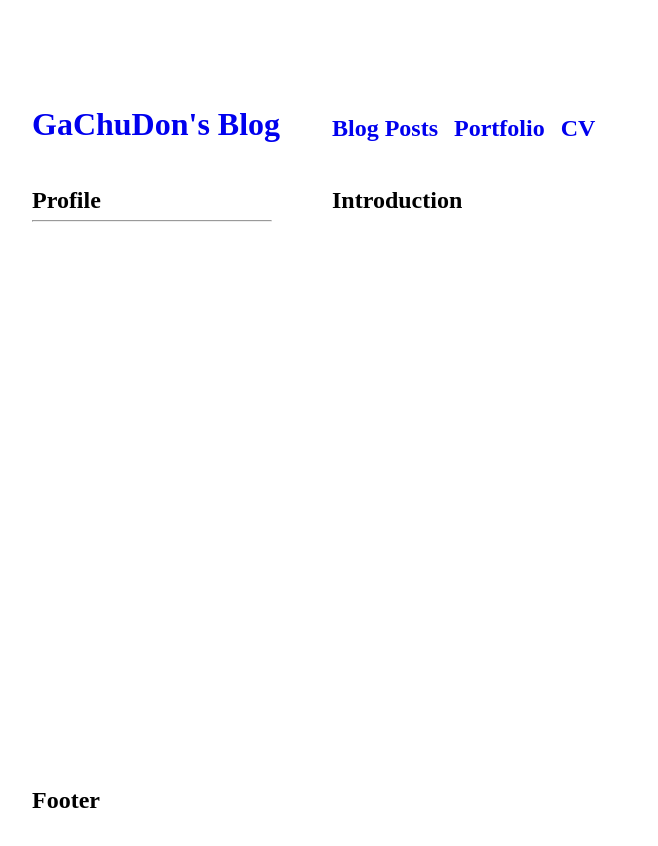
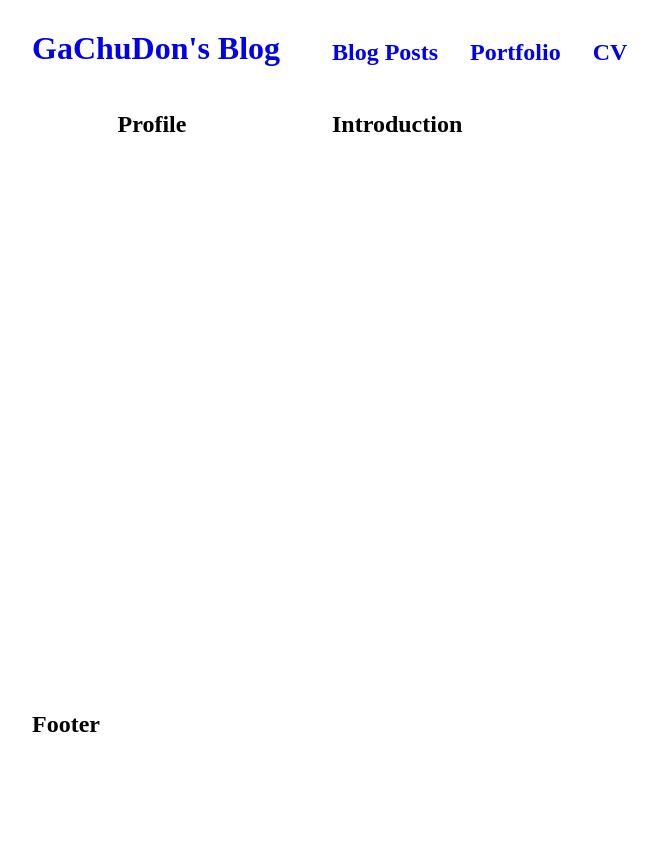
Before and after one commit to gachudon/gachudon.github.io, a React (Create React App) app in the folder my-blog/: page / in a window 1280 px wide. Shown: the top 846 px of the page, without its empty margins (8-666 px from the left). After the commit the page ends 812 px from the top, so only its background shows below. Built offline with nearby package versions, Linux system fonts and the light colour scheme.

Commit message:
layout edited and refactoring

```diff
--- a/my-blog/src/components/app/style/StyledApp.jsx
+++ b/my-blog/src/components/app/style/StyledApp.jsx
@@ -2,5 +2,5 @@ import styled from 'styled-components';
 
 export const StyledContainer = styled.div`
     width:1200px;
-    margin:20px auto;
+    margin:auto;
 `;
--- a/my-blog/src/components/layout/Aside.jsx
+++ b/my-blog/src/components/layout/Aside.jsx
@@ -6,7 +6,6 @@ function Aside(){
     return(
         <StyledAside>
             <h2>Profile</h2>
-            <hr/>
         </StyledAside>
     );
 }
--- a/my-blog/src/components/layout/Main.jsx
+++ b/my-blog/src/components/layout/Main.jsx
@@ -1,23 +1,14 @@
 import React from "react";
-import {Routes, Route} from "react-router-dom";
 
 import './css/layout.css';
 import { StyledMain } from "./style/StyledLayout";
 
-import Introduction from "../Introduction";
-import PostList from "../PostList";
-import Portfolio from "../Portfolio";
-import Cv from "../Cv";
+import MainRouter from "../router/MainRouter";
 
 function Main(){
     return(
         <StyledMain>
-            <Routes>
-                <Route path="/" element={<Introduction/>}/>
-                <Route path="/blogposts" element={<PostList/>}/>
-                <Route path="/portfolio" element={<Portfolio/>}/>
-                <Route path="/cv" element={<Cv/>}/>
-            </Routes>
+            <MainRouter/>
         </StyledMain>
     );
 }
--- a/my-blog/src/components/layout/style/StyledLayout.jsx
+++ b/my-blog/src/components/layout/style/StyledLayout.jsx
@@ -4,7 +4,7 @@ import {Link} from 'react-router-dom';
 export const StyledHeader = styled.header`
     position:relative;
     width:25%;
-    height:120px;
+    height:4rem;
     float:left;
     margin-bottom:3rem;
 `;
@@ -12,7 +12,7 @@ export const StyledHeader = styled.header`
 export const StyledNav = styled.nav`
     position:relative;
     width: 75%;
-    height: 120px;
+    height: 4rem;
     float: left;
     margin-bottom:3rem;
 
@@ -23,7 +23,7 @@ export const StyledNav = styled.nav`
     }
     & li{
         display:table-cell;
-        padding-right:1rem;
+        padding-right:2rem;
     }
 `;
 
@@ -41,6 +41,9 @@ export const StyledAside = styled.aside`
     height:600px;
     float: left;
     margin-right:5%;
+    &>h2 {
+        text-align:center;
+    }
 `;
 
 export const StyledMain = styled.main`
--- a/my-blog/src/components/PostList.jsx
+++ b/my-blog/src/components/pages/BlogPosts.jsx
@@ -1,9 +1,9 @@
 import React from "react";
 
-function PostList(){
+function BlogPosts(){
     return(
         <h2>Blog Posts</h2>
     );
 }
 
-export default PostList;
+export default BlogPosts;
--- /dev/null
+++ b/my-blog/src/components/router/MainRouter.jsx
@@ -0,0 +1,20 @@
+import React from "react";
+import {Routes, Route} from "react-router-dom";
+
+import Introduction from "../pages/Introduction";
+import BlogPosts from "../pages/BlogPosts";
+import Portfolio from "../pages/Portfolio";
+import Cv from "../pages/Cv";
+
+function MainRouter(){
+    return(
+        <Routes>
+            <Route path="/" element={<Introduction/>}/>
+            <Route path="/blogposts" element={<BlogPosts/>}/>
+            <Route path="/portfolio" element={<Portfolio/>}/>
+            <Route path="/cv" element={<Cv/>}/>
+        </Routes>
+    );
+}
+
+export default MainRouter;
```
Also changed, not shown: my-blog/src/components/pages/Cv.jsx (renamed from my-blog/src/components/Cv.jsx), my-blog/src/components/pages/Introduction.jsx (renamed from my-blog/src/components/Introduction.jsx), my-blog/src/components/pages/Portfolio.jsx (renamed from my-blog/src/components/Portfolio.jsx).
